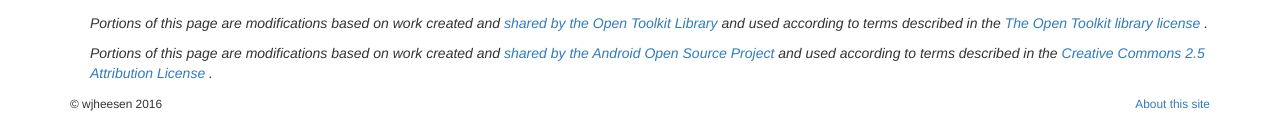
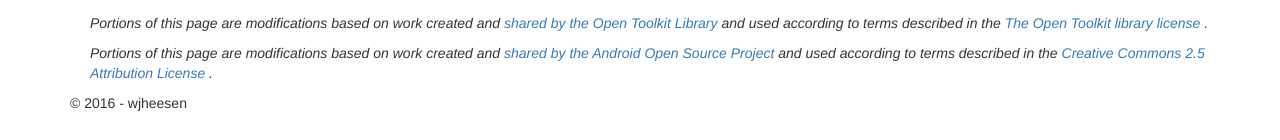
Before and after one commit to wjheesen/wjheesen.github.io, a Jekyll site: the page built from index.html, in a window 1280 px wide and 900 px high, scrolled down 3453 px. Shown: the part 757-897 px from the top of the window. Built offline with Jekyll 4.4.1, drawn with Linux system fonts in a browser that asks for light colours.

Commit message:
Update footer.html

```diff
--- a/_includes/footer.html
+++ b/_includes/footer.html
@@ -1,10 +1,3 @@
-<div class="footer">
-	<div class="row">
-	<div class="col-sm-8">
-	<p><small>&copy; wjheesen 2016</small></p>
-	</div>
-	<div class="col-sm-4">
-	<p class="pull-right"><small><a href="/about" title="About this site">About this site</a></small></p>
-	</div>
-	</div>
-</div> <!-- /footer -->
+<footer>
+    <p>&copy; 2016 - wjheesen</p>
+</footer>
```
